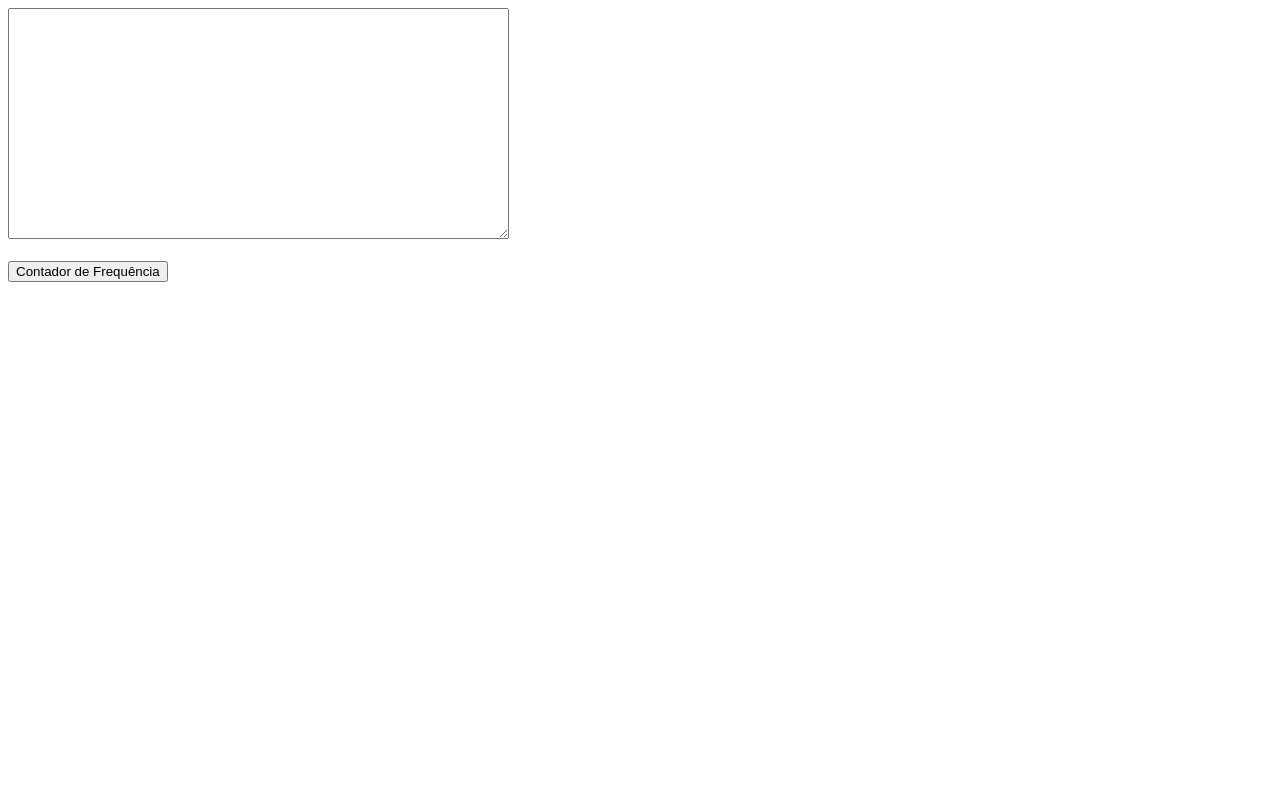
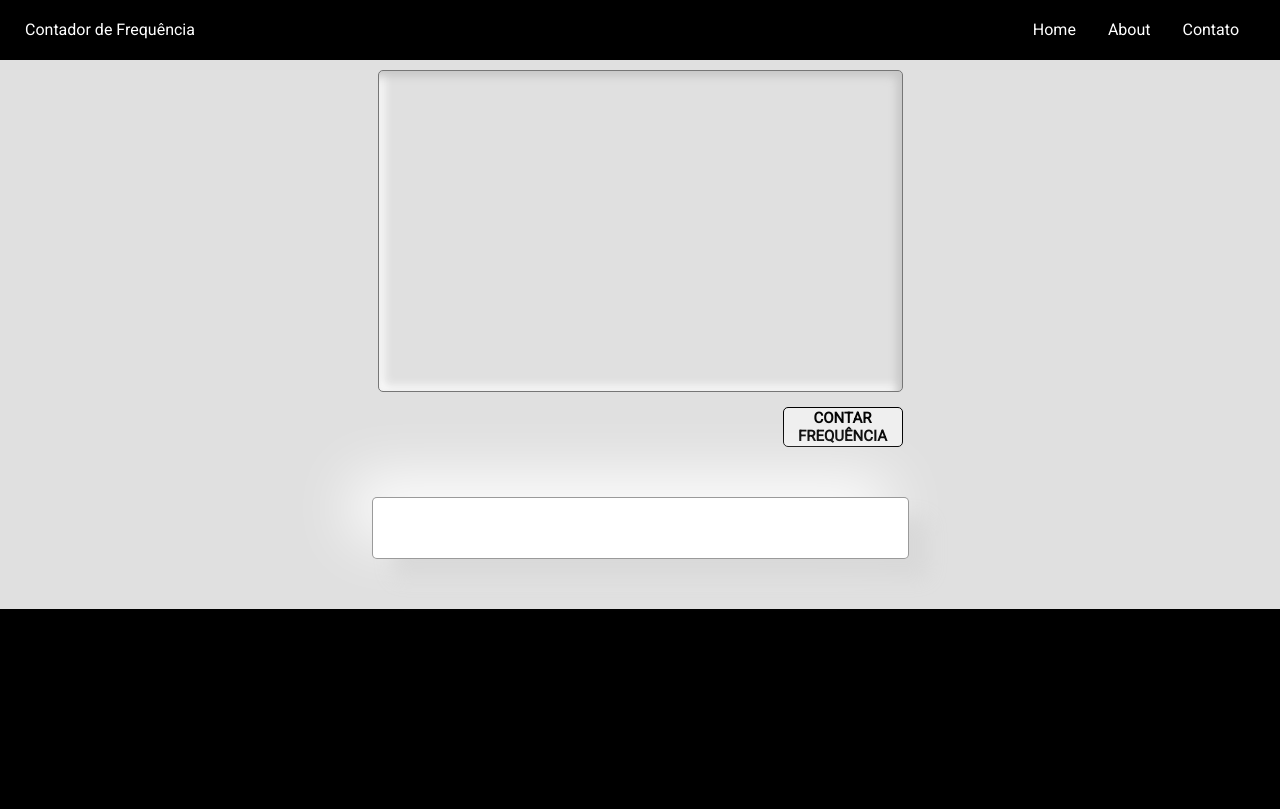
Before and after one commit to Kenzie-Academy-Brasil-Developers/m2-entrega-contador-frequencia-sprint-1a-lucaspaulus, a plain HTML site: page index.html in a window 1280 px wide. Drawn offline with Linux system fonts and the light colour scheme.

Commit message:
adicionei novos arquivos e estilizei o site

```diff
--- a/index.html
+++ b/index.html
@@ -4,17 +4,42 @@
     <meta charset="UTF-8" />
     <meta http-equiv="X-UA-Compatible" content="IE=edge" />
     <meta name="viewport" content="width=device-width, initial-scale=1.0" />
+    <link rel="stylesheet" href="src/reset.css">
+    <link rel="stylesheet" href="src/style.css">
+    <link  rel="stylesheet" href="https://fonts.googleapis.com/css2?family=Roboto">
     <title>Document</title>
   </head>
   <body>
-    <textarea rows="15" cols="60" id="textInput"></textarea>
-    <br/>
-    <br/>
-    <button id="countButton">Contador de Frequência</button>
+    <header>
+        <nav>
+            <h1>Contador de Frequência</h1>
+            <ul class="menu">
+              <li class="menu_item">
+                <a class="menu_link" href="#">Home</a>
+              </li>
+              <li class="menu_item">
+                <a class="menu_link" href="#">About</a>
+              </li>
+              <li class="menu_item">
+                <a class="menu_link" href="#">Contato</a>
+              </li>
 
-    <div id="lettersDiv"></div>
-    <div id="wordsDiv"></div>
+            </ul>
+        </nav>
+    </header>
+    <main>
+      <section class="countainer-TextAreaAndButton">
+        <textarea id="textInput"></textarea>
+        <button id="countButton">Contar frequência</button>
+      </section>
+      <section class="countainer-LettersDivAndWords">
+        <div id="lettersDiv"></div>
+        <div id="wordsDiv"></div>
+      </section>
+    </main>
+    <script src="src/script.js"></script>
+    <footer>
 
-    <script src="src/script.js"></script>
+    </footer>
   </body>
 </html>
--- /dev/null
+++ b/src/reset.css
@@ -0,0 +1,43 @@
+html, body, div, span, applet, object, iframe,
+h1, h2, h3, h4, h5, h6, p, blockquote, pre,
+a, abbr, acronym, address, big, cite, code,
+del, dfn, em, img, ins, kbd, q, s, samp,
+small, strike, strong, sub, sup, tt, var,
+b, u, i, center,
+dl, dt, dd, ol, ul, li,
+fieldset, form, label, legend,
+table, caption, tbody, tfoot, thead, tr, th, td,
+article, aside, canvas, details, embed,
+figure, figcaption, footer, header, hgroup,
+menu, nav, output, ruby, section, summary,
+time, mark, audio, video{
+	margin: 0;
+	padding: 0;
+	border: 0;
+	font-size: 100%;
+	font: inherit;
+	vertical-align: baseline;
+}
+/* HTML5 display-role reset for older browsers */
+article, aside, details, figcaption, figure,
+footer, header, hgroup, menu, nav, section {
+	display: block;
+}
+body {
+	line-height: 1;
+}
+ol, ul {
+	list-style: none;
+}
+blockquote, q {
+	quotes: none;
+}
+blockquote:before, blockquote:after,
+q:before, q:after {
+	content: '';
+	content: none;
+}
+table {
+	border-collapse: collapse;
+	border-spacing: 0;
+}
--- a/src/script.js
+++ b/src/script.js
@@ -1,57 +1,70 @@
-
 const letterCounts = {}
 const wordsCounts = {}
-const button = document.getElementById("countButton");
+const button = document.getElementById("countButton")
+
 
 button.addEventListener("click", function () {
     let typedText = document.getElementById("textInput").value;
+    if (document.getElementById("textInput").value.trim() == '') {
+        document.getElementById("textInput").placeholder = "Ops algo errado!! digite alguma coisa e clique no botão..."
+    }
 
-    typedText = typedText.toLowerCase();
+    else {
+        typedText = typedText.toLowerCase()
         // Isto muda todas as letras para minúsculas
 
-    typedText = typedText.replace(/[^a-z'\s]+/g, "");
+        typedText = typedText.replace(/[^a-z'\s]+/g, "")
         // Isso se livra de todos os caracteres exceto letras comuns, espaços e apóstrofos.
         // Iremos aprender mais sobre como usar a função replace numa lição mais à frente.
 
-    words = typedText.split(/\s/);
+        words = typedText.split(/\s/)
 
-    //realiza a contagem de cada uma das letras
+
+        // realiza a contagem de cada uma das letras
         for (let i = 0; i < typedText.length; i++) {
-        let currentLetter = typedText[i];
+            let currentLetter = typedText[i]
+
             // condição para colocar o numero 1 caso apareça uma vez ou adiciona mais 1 a contagem
             if (letterCounts[currentLetter] === undefined) {
-            letterCounts[currentLetter] = 1;
+                letterCounts[currentLetter] = 1
             } else {
-            letterCounts[currentLetter]++;
+                letterCounts[currentLetter]++
             }
         }
 
         // loop que verifica as letras que repetem
         for (let letter in letterCounts) {
-        const span = document.createElement("span");
-        const textContent = `"${letter}": ${letterCounts[letter]}, `;
-        span.innerText = textContent;
-        const letters = document.getElementById("lettersDiv");
-        letters.appendChild(span);
+            const span = document.createElement("span")
+            span.classList.add("textSpan")
+            const textContent = `"${letter}": ${letterCounts[letter]}`
+            span.innerText = textContent
+            const letters = document.getElementById("lettersDiv")
+            letters.appendChild(span)
+
+
         }
 
-    //realiza a contagem de cada uma das palavras
+
+        // realiza a contagem de cada uma das palavras
         for (let i = 0; i < words.length; i++) {
             let currentWord = words[i]
+
             // condição para colocar o numero 1 caso apareça uma vez ou adiciona mais 1 a contagem
             if (wordsCounts[currentWord] === undefined) {
-            wordsCounts[currentWord] = 1;
+                wordsCounts[currentWord] = 1
             } else {
-            wordsCounts[currentWord]++;
+                wordsCounts[currentWord]++
             }
         }
 
         // loop que verifica as palavras que repetem
         for (let word in wordsCounts) {
-        const span = document.createElement("span");
-        const textContent = `"${word}": ${wordsCounts[word]}, `;
+            const span = document.createElement("span")
+            span.classList.add("textSpan")
+            const textContent = `"${word}": ${ wordsCounts[word]}`
             span.innerText = textContent;
-        const words = document.getElementById("wordsDiv");
-        words.appendChild(span);
+            const words = document.getElementById("wordsDiv")
+            words.appendChild(span)
+        }
     }
 })
--- /dev/null
+++ b/src/style.css
@@ -0,0 +1,168 @@
+body{
+    background-color: #e0e0e0;
+
+}
+header{
+    position: fixed;
+    top:0;
+    width: 100%;
+    background-color: black;
+
+}
+nav{
+    display: flex;
+    justify-content: space-between;
+    align-items: center;
+    height: 60px;
+    margin: 0 25px;
+
+}
+
+h1{
+    font-family: "Roboto", sans-serif;
+    font-size: 16px;
+    color: white;
+}
+
+.menu{
+    display: flex;
+}
+
+.menu_item{
+
+}
+.menu_link{
+    padding: 15px;
+    text-decoration: none;
+    font-family: "Roboto", sans-serif;
+    font-size: 16px;
+    color: white;
+    border: 1px solid transparent;
+}
+.menu_link:hover{
+
+    border-radius: 15px;
+    border: 1px solid black;
+    border-color: #ffffff;
+}
+
+main{
+    display: flex;
+    flex-direction: column;
+    align-items: center;
+    max-width: 600px;
+    margin: 70px auto 0 auto;
+}
+
+textarea{
+    height: 300px;
+    resize: none;
+    background-color: white;
+    padding: 10px;
+    border-radius: 5px;
+    background: #e0e0e0;
+    box-shadow: inset -5px 5px 10px #c5c5c5,
+                inset 5px -5px 10px #fbfbfb;
+    font-family: "Roboto", sans-serif;
+    font-size: 16px;
+
+}
+textarea:focus{
+    outline: none;
+    border-color: #000000;
+    box-shadow: 0 0 10px #72727286;
+}
+textarea::-webkit-scrollbar{
+    width: 10px;
+    border-radius: 5px;
+    background-color:#000000 ;
+
+}
+
+textarea::-webkit-scrollbar-thumb{
+    border-radius: 5px;
+    background-color: white;
+
+}
+
+button{
+    width: 120px;
+    margin-top: 15px;
+    align-self: flex-end;
+    border-radius: 5px;
+    border: 1px solid black;
+    font-size: 15px;
+    text-transform: uppercase;
+    font-family: "Roboto", sans-serif;
+    font-weight: bold;
+    cursor: pointer;
+}
+
+button:hover{
+    background-color: #000000;
+
+    color: #ffffff
+}
+.countainer-TextAreaAndButton{
+    display: flex;
+    flex-direction: column;
+    width: 70%;
+    flex-wrap: wrap;
+}
+.countainer-LettersDivAndWords{
+    display: flex;
+    flex-direction: column;
+    align-items: flex-start;
+    margin-top: 50px;
+    width: 70%;
+    min-height: 50px;
+    background-color: #e0e0e0;
+    padding: 5px;
+    border: 0.8px solid #00000065;
+    border-radius: 5px;
+    background:  #ffffff;
+    box-shadow:  20px 20px 20px #d9d9d9,
+                -20px -20px 60px #ffffff;
+}
+
+.textSpan{
+    margin: 5px;
+    font-family: "Roboto", sans-serif;
+    font-size: 16px;
+    background-color: black;
+    border-radius: 5px;
+    color: white;
+    padding: 5px;
+}
+footer{
+    margin-top: 50px;
+    height: 200px;
+    background-color: #000000;
+}
+#lettersDiv{
+    display: flex;
+    flex-wrap: wrap;
+    justify-content: center;
+    word-break: break-all;
+}
+#wordsDiv{
+    display: flex;
+    flex-wrap: wrap;
+    margin-top: 5px;
+    justify-content: center;
+    word-break: break-all;
+}
+
+
+@media (min-width: 800px){
+    main{
+        max-width: 750px;
+    }
+    textarea::-webkit-scrollbar{
+        width: 15px;
+    }
+    .textSpan{
+        padding: 10px;
+    }
+
+}
```
Lines whose indentation alone changed are shown as unchanged.
